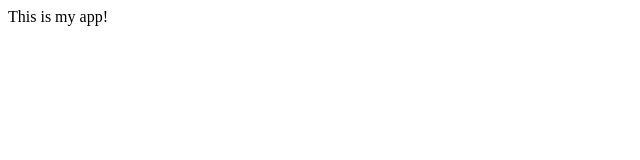
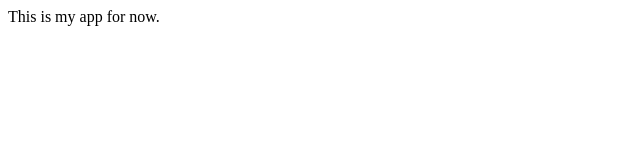
Before and after one commit to ArchieLeb/another_sample, a plain HTML site: page index.html in a window 1280 px wide. Shown: the full height of the page, 0-640 px from the left. Drawn offline with Linux system fonts and the light colour scheme.

Commit message:
'Extend'

```diff
--- a/index.html
+++ b/index.html
@@ -3,6 +3,6 @@
         <title>My App</title>
     </head>
     <body>
-        This is my app!
+        This is my app for now.
     </body>
 </html>
```
